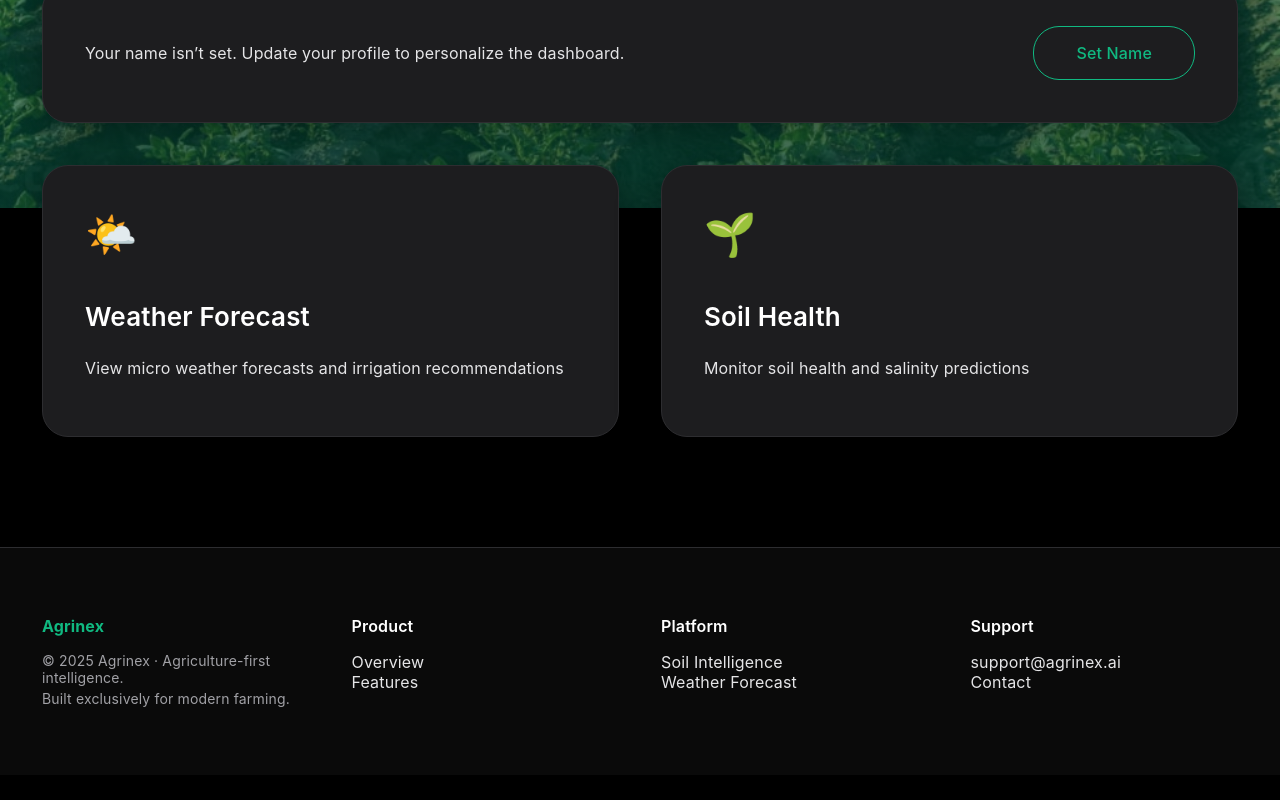
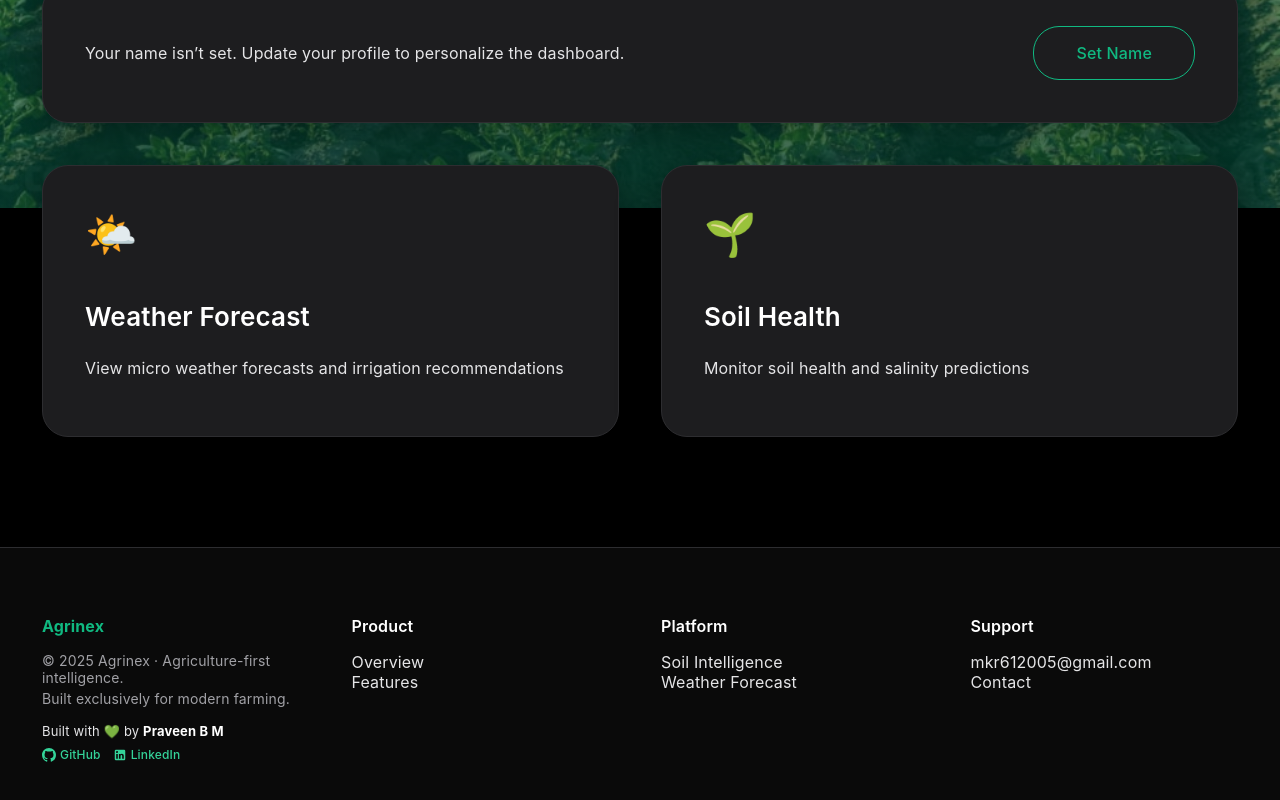
Before and after one commit to Praveenzz-18/Agrinex_modified, a React (Vite) app in the folder Agrinex-main/frontend/: page /dashboard in a window 1280 px wide. Shown: the part 592-1392 px from the top of the page. Before the commit the page ends 1367 px from the top, so only its background shows below. Built offline with nearby package versions, Linux system fonts and the light colour scheme; no server answers.

Commit message:
Update contact email to mkr612005@gmail.com and add Built by Praveen B M with GitHub and LinkedIn links

```diff
--- a/Agrinex-main/frontend/src/components/CTA.tsx
+++ b/Agrinex-main/frontend/src/components/CTA.tsx
@@ -34,7 +34,7 @@ const CTA: React.FC = () => {
           >
             Start Free Pilot
           </a>
-          <a className="btn btn-secondary" href="mailto:support@agrinex.ai">
+          <a className="btn btn-secondary" href="mailto:mkr612005@gmail.com">
             Talk to an expert
           </a>
         </div>
--- a/Agrinex-main/frontend/src/components/Footer.tsx
+++ b/Agrinex-main/frontend/src/components/Footer.tsx
@@ -10,6 +10,49 @@ const Footer: React.FC = () => {
             <div className="title">Agrinex</div>
             <div className="small" style={{ marginTop: 'var(--space-xs)' }}>© {new Date().getFullYear()} Agrinex · Agriculture-first intelligence.</div>
             <div className="small" style={{ marginTop: '4px', color: 'var(--text-tertiary)' }}>Built exclusively for modern farming.</div>
+            <div style={{ marginTop: 'var(--space-sm)', fontSize: '13px', color: 'var(--text-secondary)' }}>
+              Built with 💚 by <strong style={{ color: 'var(--text-primary)' }}>Praveen B M</strong>
+              <div style={{ display: 'flex', gap: '12px', marginTop: '8px', alignItems: 'center' }}>
+                <a
+                  href="https://github.com/Praveenzz-18"
+                  target="_blank"
+                  rel="noopener noreferrer"
+                  style={{
+                    display: 'inline-flex',
+                    alignItems: 'center',
+                    gap: '4px',
+                    color: 'var(--green-light)',
+                    fontSize: '12px',
+                    textDecoration: 'none',
+                    fontWeight: 500,
+                  }}
+                >
+                  <svg width="14" height="14" viewBox="0 0 24 24" fill="currentColor">
+                    <path d="M12 0C5.37 0 0 5.37 0 12c0 5.31 3.435 9.795 8.205 11.385.6.105.825-.255.825-.57 0-.285-.015-1.23-.015-2.235-3.015.555-3.795-.735-4.035-1.41-.135-.345-.72-1.41-1.23-1.695-.42-.225-1.02-.78-.015-.795.945-.015 1.62.87 1.845 1.23 1.08 1.815 2.805 1.305 3.495.99.105-.78.42-1.305.765-1.605-2.67-.3-5.46-1.335-5.46-5.925 0-1.305.465-2.385 1.23-3.225-.12-.3-.54-1.53.12-3.18 0 0 1.005-.315 3.3 1.23.96-.27 1.98-.405 3-.405s2.04.135 3 .405c2.295-1.56 3.3-1.23 3.3-1.23.66 1.65.24 2.88.12 3.18.765.84 1.23 1.905 1.23 3.225 0 4.605-2.805 5.625-5.475 5.925.435.375.81 1.095.81 2.22 0 1.605-.015 2.895-.015 3.3 0 .315.225.69.825.57A12.02 12.02 0 0024 12c0-6.63-5.37-12-12-12z"/>
+                  </svg>
+                  GitHub
+                </a>
+                <a
+                  href="https://www.linkedin.com/in/praveen-b-m-8a2705299/"
+                  target="_blank"
+                  rel="noopener noreferrer"
+                  style={{
+                    display: 'inline-flex',
+                    alignItems: 'center',
+                    gap: '4px',
+                    color: 'var(--green-light)',
+                    fontSize: '12px',
+                    textDecoration: 'none',
+                    fontWeight: 500,
+                  }}
+                >
+                  <svg width="14" height="14" viewBox="0 0 24 24" fill="currentColor">
+                    <path d="M19 3a2 2 0 0 1 2 2v14a2 2 0 0 1-2 2H5a2 2 0 0 1-2-2V5a2 2 0 0 1 2-2h14m-.5 15.5v-5.3a3.26 3.26 0 0 0-3.26-3.26c-.85 0-1.84.52-2.28 1.3v-1.11h-2.79v8.37h2.79v-4.93c0-.77.62-1.4 1.39-1.4a1.4 1.4 0 0 1 1.4 1.4v4.93h2.75M6.88 8.56a1.68 1.68 0 0 0 1.68-1.68c0-.93-.75-1.69-1.68-1.69a1.69 1.69 0 0 0-1.69 1.69c0 .93.76 1.68 1.69 1.68m1.39 9.94v-8.37H5.5v8.37h2.77z"/>
+                  </svg>
+                  LinkedIn
+                </a>
+              </div>
+            </div>
           </div>
           <div>
             <div className="title">Product</div>
@@ -25,7 +68,7 @@ const Footer: React.FC = () => {
           </div>
           <div>
             <div className="title">Support</div>
-            <a href="mailto:support@agrinex.ai">support@agrinex.ai</a>
+            <a href="mailto:mkr612005@gmail.com">mkr612005@gmail.com</a>
             <br />
             <a href="#cta">Contact</a>
           </div>
```
